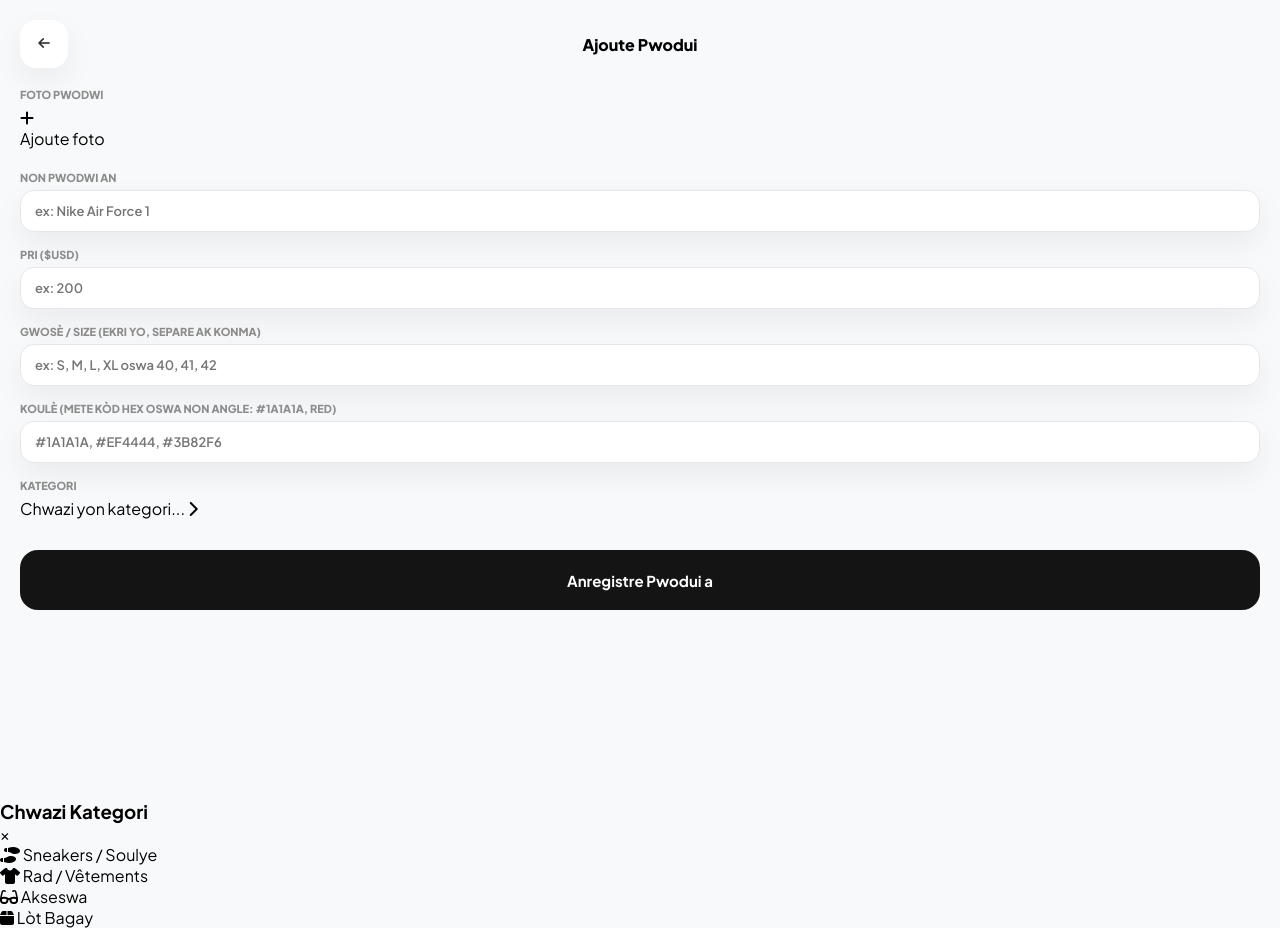
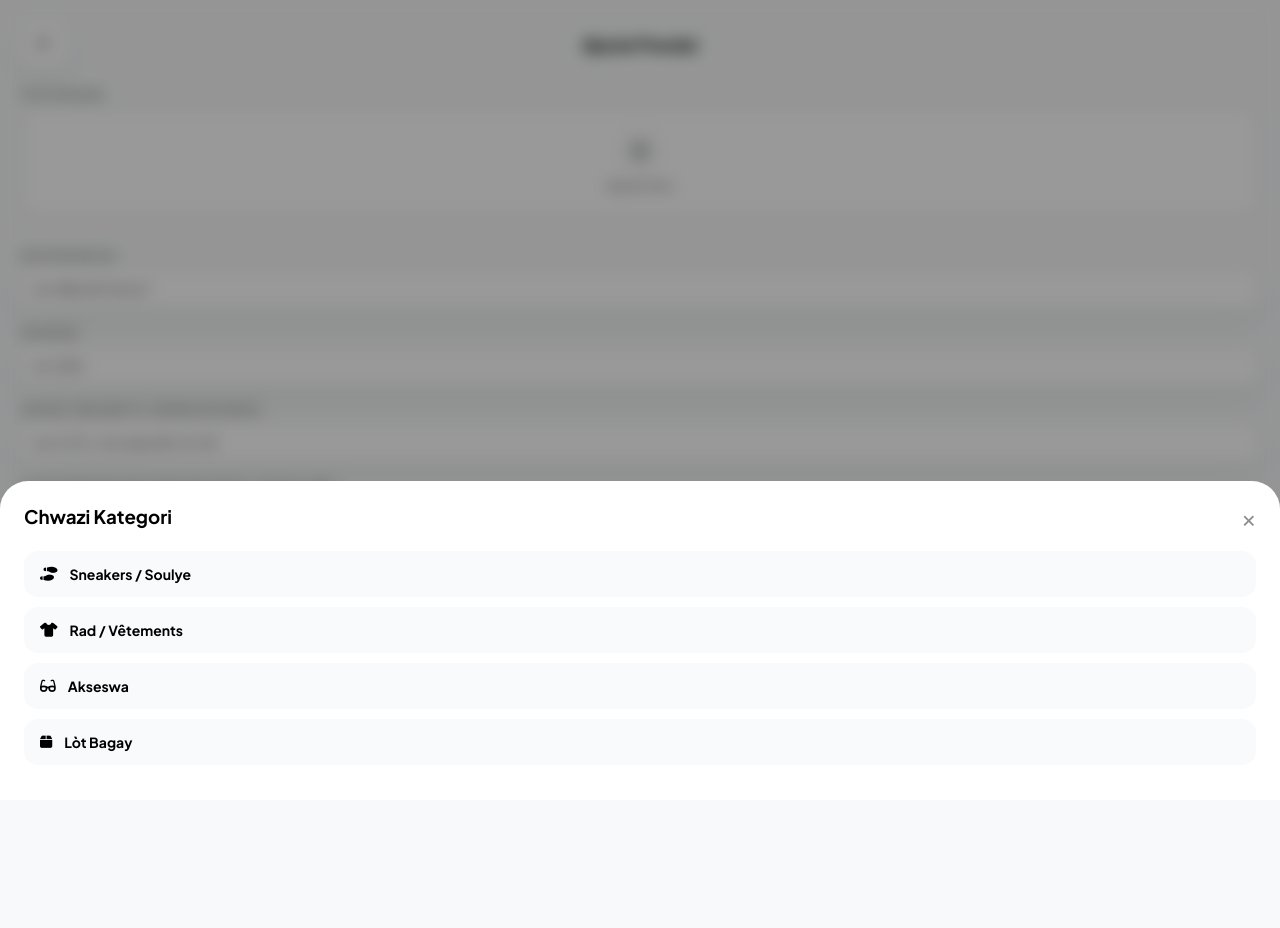
Before and after one commit to janvierprincekhyorrhaleandro1-art/NIKE-STORE, a website: page admin.html in a window 1280 px wide. Both pictures are taken after a click on the element "Chwazi yon kategori...". After the commit the page ends 800 px from the top, so only its background shows below. Drawn offline with Linux system fonts and the light colour scheme.

Commit message:
Add files via upload

```diff
--- a/app.js
+++ b/app.js
@@ -1,9 +1,48 @@
+let uploadedImages = [];
+
+// 1. AFFICHE FOTO YO PEZE DEPEN DE FICHYE MOBILE LA
+function previewImage(event) {
+    const container = document.getElementById('image-preview-container');
+    container.innerHTML = '';
+    uploadedImages = [];
+    const files = event.target.files;
+
+    if (files) {
+        Array.from(files).forEach(file => {
+            const reader = new FileReader();
+            reader.onload = function(e) {
+                uploadedImages.push(e.target.result);
+                const img = document.createElement('img');
+                img.src = e.target.result;
+                container.appendChild(img);
+            }
+            reader.readAsDataURL(file);
+        });
+    }
+}
+
+// 2. LOJIK POP-UP KATEGORI
+function openCategoryModal() {
+    document.getElementById('category-modal').classList.add('active');
+}
+
+function closeCategoryModal() {
+    document.getElementById('category-modal').classList.remove('active');
+}
+
+function selectCategory(name) {
+    document.getElementById('selected-category-text').innerText = name;
+    document.getElementById('selected-category-text').style.color = 'var(--text-dark)';
+    document.getElementById('prodCategory').value = name;
+    closeCategoryModal();
+}
+
 // Base de données par défaut
 const defaultProducts = [
     {
         id: 1,
         name: "Nike ACG Mountain",
-        category: "Lifestyle",
+        category: "Sneakers / Soulye",
         price: 180,
         images: ["https://i.ibb.co/D8G4yG8/shoe-grey.png"],
         sizes: ["UK 5.5", "UK 6.5", "UK 9.5", "UK 11"],
@@ -12,7 +51,7 @@ const defaultProducts = [
     {
         id: 2,
         name: "Nike Air Max",
-        category: "Running",
+        category: "Sneakers / Soulye",
         price: 218,
         images: ["https://i.ibb.co/wSRyPTh/shoe-color.png"],
         sizes: ["UK 6.0", "UK 7.5", "UK 8.5"],
@@ -45,7 +84,7 @@ document.addEventListener('DOMContentLoaded', () => {
     if (productGrid) {
         productGrid.innerHTML = products.map(p => `
             <div class="grid-card" onclick="openDetail(${p.id})">
-                <img src="${p.images[0]}" alt="${p.name}">
+                <img src="${p.images[0] || 'https://via.placeholder.com/150'}" alt="${p.name}">
                 <div class="price">$${p.price}</div>
                 <div class="name">${p.name}</div>
                 <button class="like-btn" onclick="event.stopPropagation(); toggleLike(this)">
@@ -66,16 +105,14 @@ document.addEventListener('DOMContentLoaded', () => {
             document.getElementById('productPrice').innerText = `$${product.price}`;
             document.getElementById('productImg').src = product.images[0];
 
-            // Galerie ti foto si gen plis pase 1 imaj
             if(product.images.length > 1) {
                 const imgBox = document.querySelector('.detail-image-box');
                 const galleryHTML = product.images.map(img => `
-                    <img src="${img}" style="width: 50px; height: 50px; object-fit: contain; cursor: pointer; border-radius: 8px; border: 1px solid #ddd; background: #fff;" onclick="document.getElementById('productImg').src='${img}'">
+                    <img src="${img}" style="width: 50px; height: 50px; object-fit: cover; cursor: pointer; border-radius: 8px; border: 1px solid #ddd; background: #fff;" onclick="document.getElementById('productImg').src='${img}'">
                 `).join('');
                 imgBox.insertAdjacentHTML('afterend', `<div style="display:flex; justify-content:center; gap:8px; margin-bottom:12px;">${galleryHTML}</div>`);
             }
 
-            // Render Gwosè ak Koulè
             const sizeContainer = document.getElementById('sizeContainer');
             if(sizeContainer) {
                 sizeContainer.innerHTML = product.sizes.map((s, i) => `
@@ -98,18 +135,17 @@ document.addEventListener('DOMContentLoaded', () => {
         addForm.addEventListener('submit', (e) => {
             e.preventDefault();
 
-            const selectedSizes = Array.from(document.querySelectorAll('.size-check:checked')).map(cb => cb.value);
-            const rawImages = document.getElementById('prodImages').value.trim().split('\n').map(url => url.trim()).filter(url => url !== '');
-            const rawColors = document.getElementById('prodColors').value.split(',');
+            const sizesArr = document.getElementById('prodSizes').value.split(',').map(s => s.trim());
+            const colorsArr = document.getElementById('prodColors').value.split(',').map(c => c.trim());
 
             const newProduct = {
                 id: Date.now(),
                 name: document.getElementById('prodName').value,
                 category: document.getElementById('prodCategory').value,
                 price: parseFloat(document.getElementById('prodPrice').value),
-                images: rawImages,
-                sizes: selectedSizes.length ? selectedSizes : ["UK 7.0"],
-                colors: rawColors.length ? rawColors : ["#000000"]
+                images: uploadedImages.length ? uploadedImages : ["https://via.placeholder.com/150"],
+                sizes: sizesArr.length ? sizesArr : ["S", "M", "L"],
+                colors: colorsArr.length ? colorsArr : ["#000000"]
             };
 
             const currentProducts = getProducts();
--- a/style.css
+++ b/style.css
@@ -172,7 +172,6 @@ body {
     color: #333;
 }
 
-/* Featured Banner Card */
 .featured-card {
     background: var(--card-white);
     border-radius: var(--radius-card);
@@ -223,7 +222,6 @@ body {
     filter: drop-shadow(0 10px 10px rgba(0,0,0,0.15));
 }
 
-/* Categories Bar */
 .categories-row {
     display: flex;
     justify-content: space-between;
@@ -242,7 +240,6 @@ body {
     font-weight: 600;
 }
 
-/* Product Grid */
 .product-grid {
     display: grid;
     grid-template-columns: 1fr 1fr;
@@ -301,18 +298,15 @@ body {
     width: calc(100% - 32px);
     max-width: 420px;
     height: 68px;
-
     background: rgba(255, 255, 255, 0.45) !important;
     backdrop-filter: blur(25px) saturate(200%);
     -webkit-backdrop-filter: blur(25px) saturate(200%);
-
     border: 1px solid rgba(255, 255, 255, 0.6);
     border-radius: 30px !important;
     box-shadow:
         0 20px 40px rgba(0, 0, 0, 0.08),
         inset 0 1px 0 rgba(255, 255, 255, 0.8),
         inset 0 -1px 0 rgba(0, 0, 0, 0.05);
-
     display: flex;
     justify-content: space-around;
     align-items: center;
@@ -381,7 +375,6 @@ body {
     filter: drop-shadow(0 20px 20px rgba(0,0,0,0.2));
 }
 
-/* AR Banner */
 .ar-banner {
     background: #EFEFEF;
     border-radius: 16px;
@@ -400,7 +393,6 @@ body {
     font-weight: 800;
 }
 
-/* Size & Color Controls */
 .size-selector {
     margin-bottom: 20px;
 }
@@ -453,7 +445,6 @@ body {
     border-color: var(--dark-main);
 }
 
-/* Fixed Bottom Bar */
 .detail-bottom-sheet {
     position: fixed;
     bottom: 0;
@@ -494,7 +485,7 @@ body {
 }
 
 /* ==========================================
-   PAGE 4: ADMIN (admin.html)
+   PAGE 4: ADMIN (admin.html) - UPDATED
    ========================================== */
 .admin-screen {
     padding: 20px 20px 40px 20px;
@@ -521,9 +512,7 @@ body {
     text-transform: uppercase;
 }
 
-.form-group input,
-.form-group select,
-.form-group textarea {
+.form-group input {
     width: 100%;
     background: var(--card-white);
     border: 1px solid #E5E7EB;
@@ -535,22 +524,137 @@ body {
     box-shadow: var(--shadow-soft);
 }
 
-.checkbox-options {
+/* REKTANG FOTO AK PLUS */
+.image-upload-box {
+    width: 100%;
+    height: 110px;
+    border: 2px dashed #D1D5DB;
+    border-radius: 16px;
+    background: var(--card-white);
     display: flex;
-    flex-wrap: wrap;
+    flex-direction: column;
+    align-items: center;
+    justify-content: center;
+    gap: 8px;
+    cursor: pointer;
+    transition: background 0.2s ease;
+}
+
+.image-upload-box:active {
+    background: #EFEFEF;
+}
+
+.upload-icon-wrapper {
+    width: 38px;
+    height: 38px;
+    border-radius: 50%;
+    background: #F3F4F6;
+    display: flex;
+    align-items: center;
+    justify-content: center;
+    font-size: 16px;
+    color: var(--dark-main);
+}
+
+.image-upload-box span {
+    font-size: 12px;
+    font-weight: 700;
+    color: var(--text-gray);
+}
+
+.image-preview-container {
+    display: flex;
     gap: 10px;
+    margin-top: 10px;
+    overflow-x: auto;
+}
+
+.image-preview-container img {
+    width: 65px;
+    height: 65px;
+    object-fit: cover;
+    border-radius: 12px;
+    border: 1px solid #E5E7EB;
+}
+
+/* KATEGORI POP-UP SELECTOR */
+.category-select-btn {
+    width: 100%;
     background: var(--card-white);
-    padding: 12px;
+    border: 1px solid #E5E7EB;
     border-radius: 14px;
+    padding: 14px;
+    font-size: 13px;
+    font-weight: 600;
+    display: flex;
+    justify-content: space-between;
+    align-items: center;
+    cursor: pointer;
     box-shadow: var(--shadow-soft);
 }
 
-.checkbox-options label {
-    font-size: 12px;
+.modal-overlay {
+    position: fixed;
+    top: 0;
+    left: 0;
+    width: 100vw;
+    height: 100vh;
+    background: rgba(0, 0, 0, 0.4);
+    backdrop-filter: blur(8px);
+    display: none;
+    align-items: flex-end;
+    z-index: 10000;
+}
+
+.modal-overlay.active {
+    display: flex;
+}
+
+.modal-content {
+    background: var(--card-white);
+    width: 100%;
+    border-top-left-radius: 28px;
+    border-top-right-radius: 28px;
+    padding: 20px 24px 35px;
+    animation: slideUp 0.3s ease-out;
+}
+
+@keyframes slideUp {
+    from { transform: translateY(100%); }
+    to { transform: translateY(0); }
+}
+
+.modal-header {
+    display: flex;
+    justify-content: space-between;
+    align-items: center;
+    margin-bottom: 20px;
+}
+
+.close-btn {
+    font-size: 24px;
+    cursor: pointer;
+    color: var(--text-gray);
+}
+
+.category-options-list {
+    display: flex;
+    flex-direction: column;
+    gap: 10px;
+}
+
+.cat-option {
+    padding: 14px 16px;
+    background: #F9FAFB;
+    border-radius: 14px;
+    font-size: 14px;
     font-weight: 700;
-    color: var(--text-dark);
     display: flex;
     align-items: center;
-    gap: 4px;
+    gap: 12px;
     cursor: pointer;
 }
+
+.cat-option:active {
+    background: #EFEFEF;
+}
```
